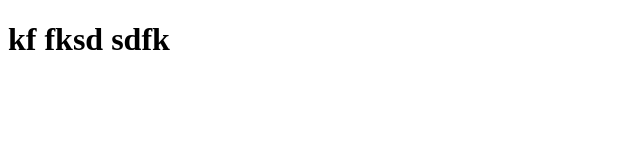
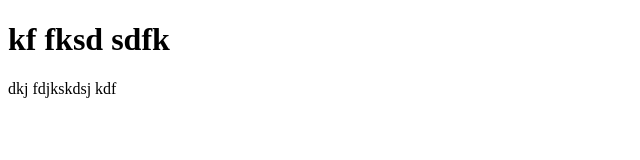
Before and after one commit to mynul1111/go, a plain HTML site: page index.html in a window 1280 px wide. Shown: the whole page, without its empty margins (0-640 px from the left). Drawn offline with Linux system fonts and the light colour scheme.

Commit message:
djf github

```diff
--- a/index.html
+++ b/index.html
@@ -8,5 +8,6 @@
 </head>
 <body>
     <h1>kf fksd sdfk </h1>
+    <p>dkj fdjkskdsj kdf</p>
 </body>
 </html>
```
